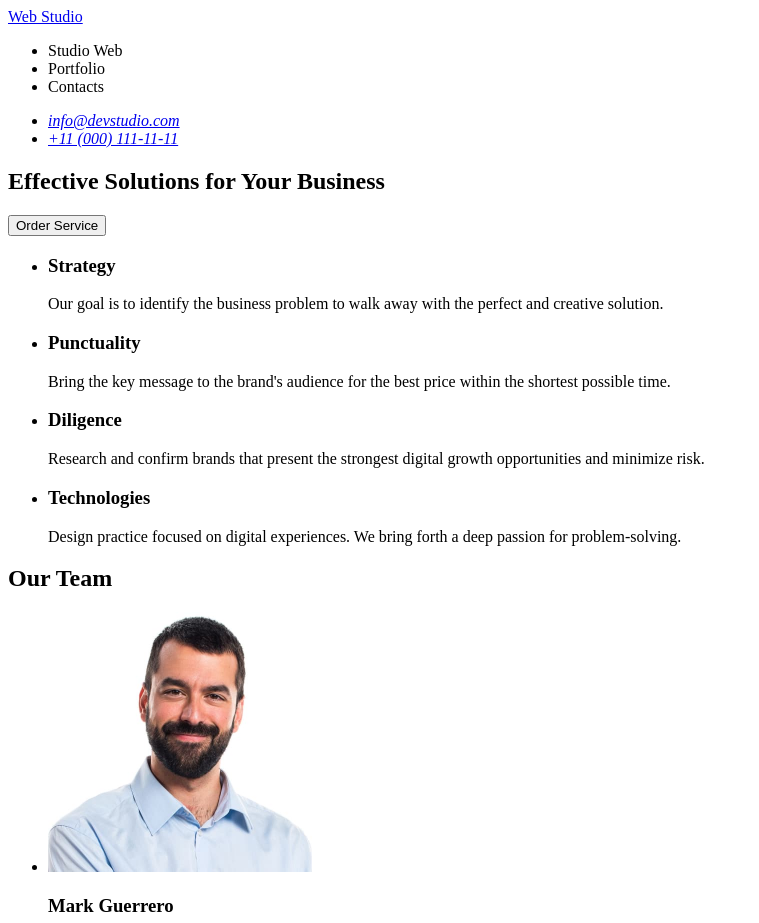
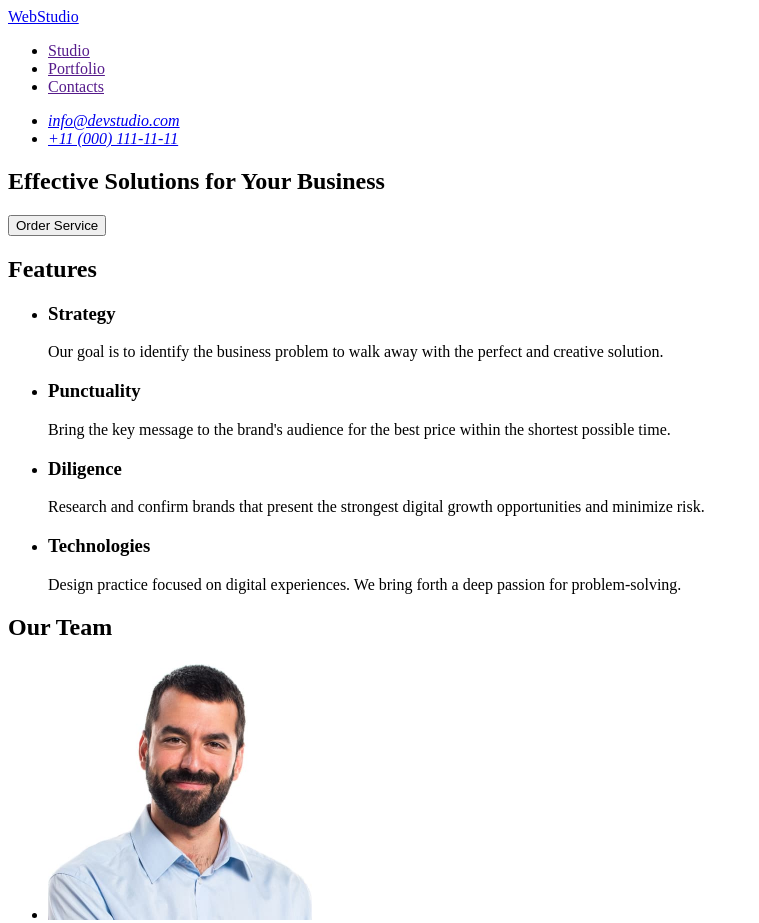
Before and after one commit to Oleg-Gaponenko/goit-markup-hw-01, a plain HTML site: page index.html in a window 1280 px wide. Shown: the top 923 px of the page, without its empty margins (0-759 px from the left). Drawn offline with Linux system fonts and the light colour scheme.

Commit message:
modify index.html file

```diff
--- a/index.html
+++ b/index.html
@@ -7,18 +7,28 @@
   </head>
   <body>
     <header>
-      <a href="./index.html">Web Studio</a>
       <nav>
+        <a href="./index.html">WebStudio</a>
         <ul>
-          <li>Studio Web</li>
-          <li>Portfolio</li>
-          <li>Contacts</li>
+          <li>
+            <a href="">Studio</a>
+          </li>
+          <li>
+            <a href="">Portfolio</a>
+          </li>
+          <li>
+            <a href="">Contacts</a>
+          </li>
         </ul>
       </nav>
       <address>
         <ul>
-          <li><a href="tel:info@devstudio.com">info@devstudio.com</a></li>
-          <li><a href="mailto:+110001111111">+11 (000) 111-11-11</a></li>
+          <li>
+            <a href="mailto:info@devstudio.com">info@devstudio.com</a>
+          </li>
+          <li>
+            <a href="tel:+110001111111">+11 (000) 111-11-11</a>
+          </li>
         </ul>
       </address>
     </header>
@@ -28,6 +38,7 @@
         <button type="button">Order Service</button>
       </section>
       <section>
+        <h2>Features</h2>
         <ul>
           <li>
             <h3>Strategy</h3>
@@ -106,7 +117,7 @@
       </section>
     </main>
     <footer>
-      <a href="./index.html">Web Studio</a>
+      <a href="./index.html">WebStudio</a>
       <p>
         Increase the flow of customers and sales for your business with digital
         marketing & growth solutions.
```
